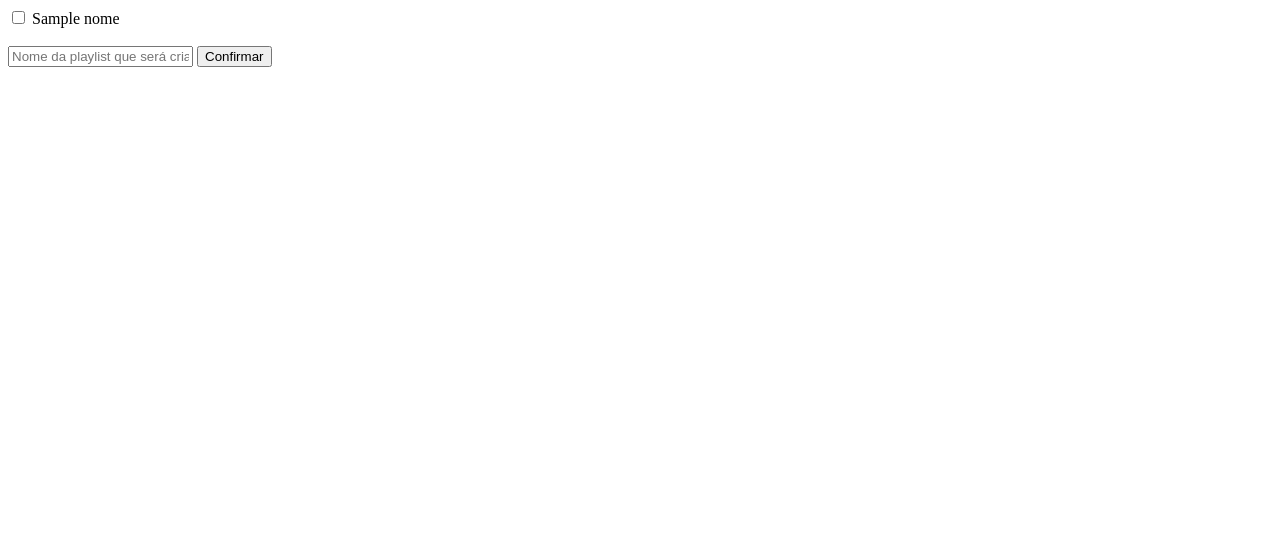
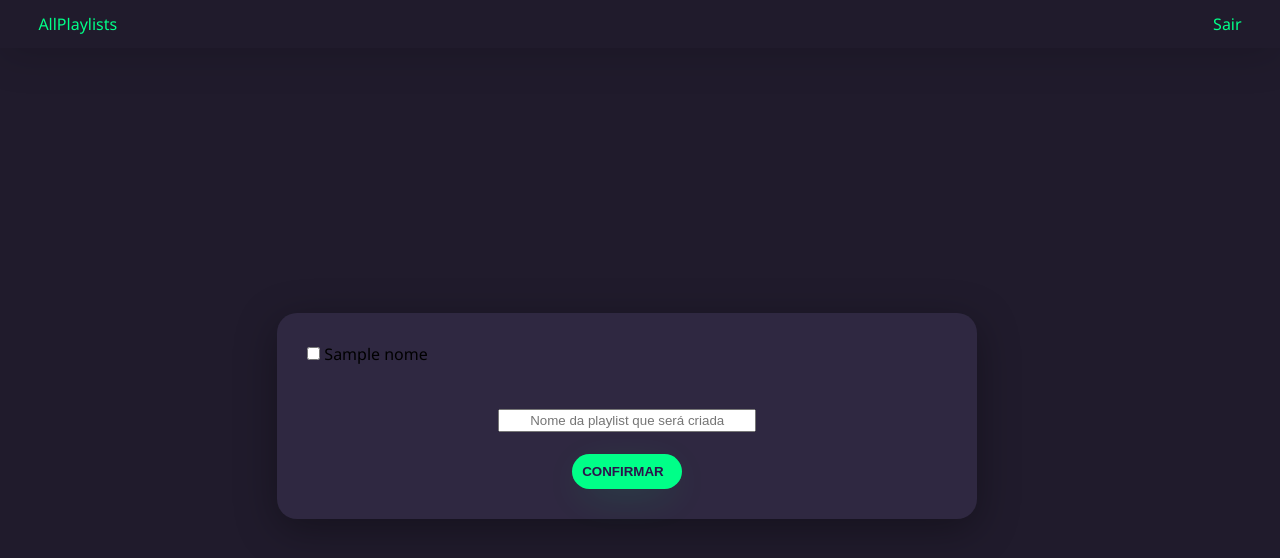
Before and after one commit to nuzael/allplaylists, a Flask app: template templates/playlists.html in a window 1280 px wide. Shown: the top 558 px of the page. Run offline with Flask 2, Linux system fonts and the light colour scheme; the template is opened without the code that fills it: most values are stand-ins (such as "Sample title", 1, 10 or a date in 2020).

Commit message:
paginas alteradas

```diff
--- a/static/css/style.css
+++ b/static/css/style.css
@@ -8,8 +8,66 @@
 
 body {
     font-family: 'Noto Sans', sans-serif;
+    background: #201b2c;
 }
 
+nav {
+    padding-top: 1%;
+    padding-bottom: 1%;
+    padding-left: 3%;
+    padding-right: 3%;
+    background-color: transparent;
+    display: flex;
+    justify-content: space-between;
+    box-shadow: 0px 8px 40px #00000025;
+}
+
+nav > a {
+    text-decoration: none;
+    color: #00ff88;
+}
+
+.main-playlists {
+    width: 98vw;
+    height: 92vh;
+    display: flex;
+    justify-content: center;
+    align-items: center;
+}
+
+.main-playlists > form {
+    width: 50vw;
+    padding: 30px;
+    background: #2f2841;
+    box-shadow: 0px 10px 40px #00000056;
+    border-radius: 20px;
+}
+
+.main-playlists .input-playlist {
+    width: 250px;
+    padding: 2px;
+    text-align: center;
+    justify-content: center;
+    display: flex;
+    margin: auto;
+
+}
+
+.main-playlists > form > button {
+    margin-top: 25px;
+    background: #00ff88;
+    color: #2b134b;
+    border-radius: 20px;
+    border: none;
+    width: 110px;
+    padding: 10px;
+    text-align: center;
+    text-transform: uppercase;
+    font-weight: 800;
+    box-shadow: 0px 10px 40px -12px #00ff8052;
+    display: flex;
+    margin: auto;
+}
 
 .main-login {
     width: 100vw;
--- /dev/null
+++ b/templates/base.html
@@ -0,0 +1,25 @@
+<!DOCTYPE html>
+<html lang="pt-br">
+<head>
+    <meta charset="UTF-8">
+    <meta http-equiv="X-UA-Compatible" content="IE=edge">
+    <meta name="viewport" content="width=device-width, initial-scale=1.0">
+    {% block title %}
+        <title>AllPlaylists</title>
+    {% endblock %}
+    <link rel="stylesheet" href="/static/css/style.css">
+</head>
+<body>
+    {% block header %}
+        <header>
+            <nav>
+                <a href="{{ url_for('playlists') }}">AllPlaylists</a>
+                <a href="{{ url_for('logout') }}">Sair</a>
+            </nav>
+        </header>
+    {% endblock %}
+
+    {% block main %}
+    {% endblock %}
+</body>
+</html>
--- a/templates/created.html
+++ b/templates/created.html
@@ -1 +1,4 @@
+{% extends 'base.html' %}
+
+
 playlists criada, confira no seu spotify!
--- a/templates/playlists.html
+++ b/templates/playlists.html
@@ -1,12 +1,12 @@
-<!DOCTYPE html>
-<html lang="pt-br">
-<head>
-    <meta charset="UTF-8">
-    <meta http-equiv="X-UA-Compatible" content="IE=edge">
-    <meta name="viewport" content="width=device-width, initial-scale=1.0">
+{% extends 'base.html' %}
+
+
+{% block title %}
     <title>Playlists</title>
-</head>
-<body>
+{% endblock %}
+
+{% block main %}
+    <main class="main-playlists">
         <form action="{{ url_for('create_playlist') }}" method="POST">
             {% for nome in playlist_info %}
                 <input type="checkbox" id="{{ nome }}" name="{{ nome }}" value="{{ nome }}">
@@ -14,8 +14,10 @@
                 <br>
             {% endfor %}
             <br>
-        <input type="text" name="playlist_name" required placeholder="Nome da playlist que será criada.">
+            <br>
+            <input class="input-playlist" type="text" name="playlist_name" required placeholder="Nome da playlist que será criada">
+            <br>
             <button type="submit">Confirmar</button>
         </form>
-</body>
-</html>
+    </main>
+{% endblock %}
```
Also changed, not shown: templates/index.html (+11 -12 lines), static/img/spotify.png (deleted). Lines whose indentation alone changed are shown as unchanged.
